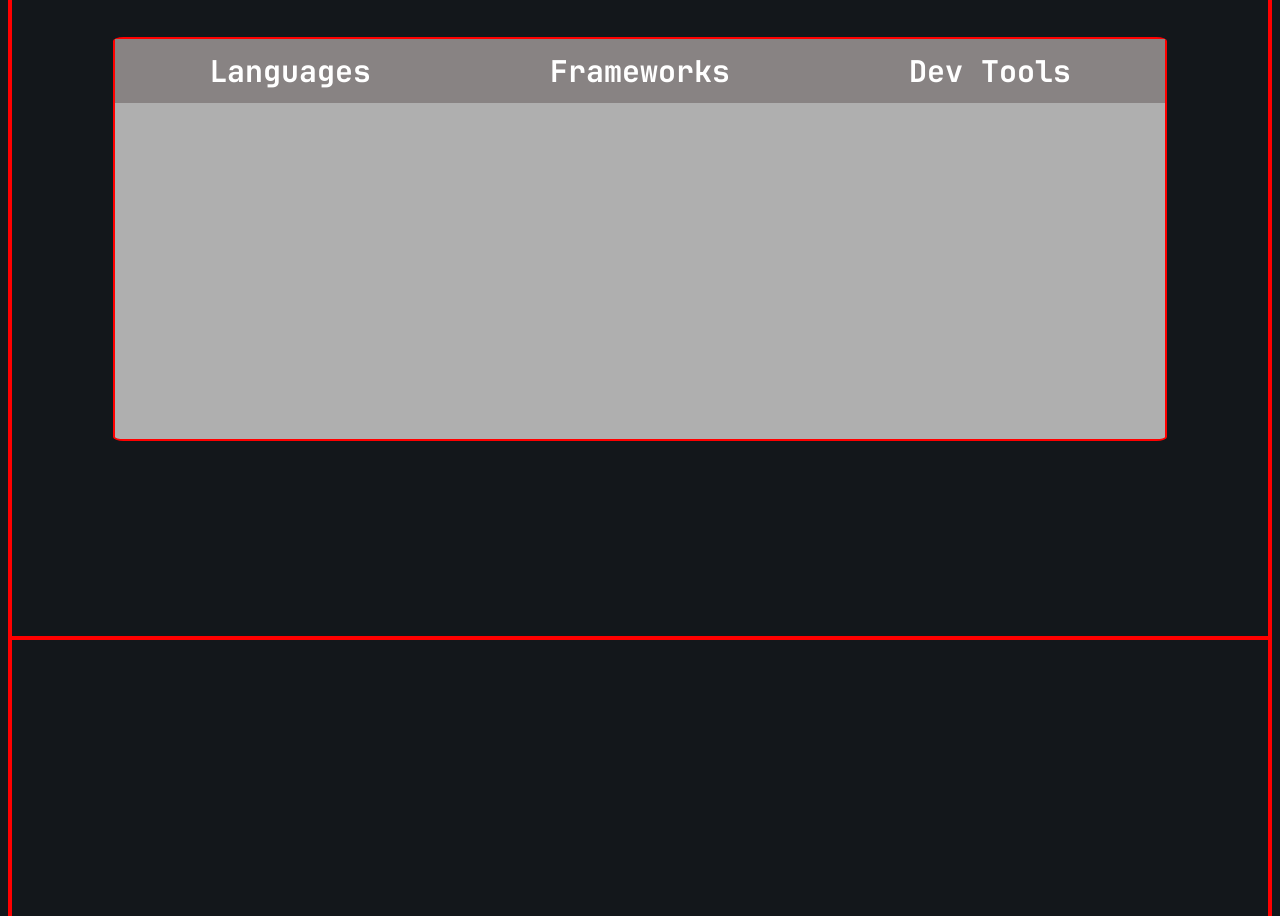
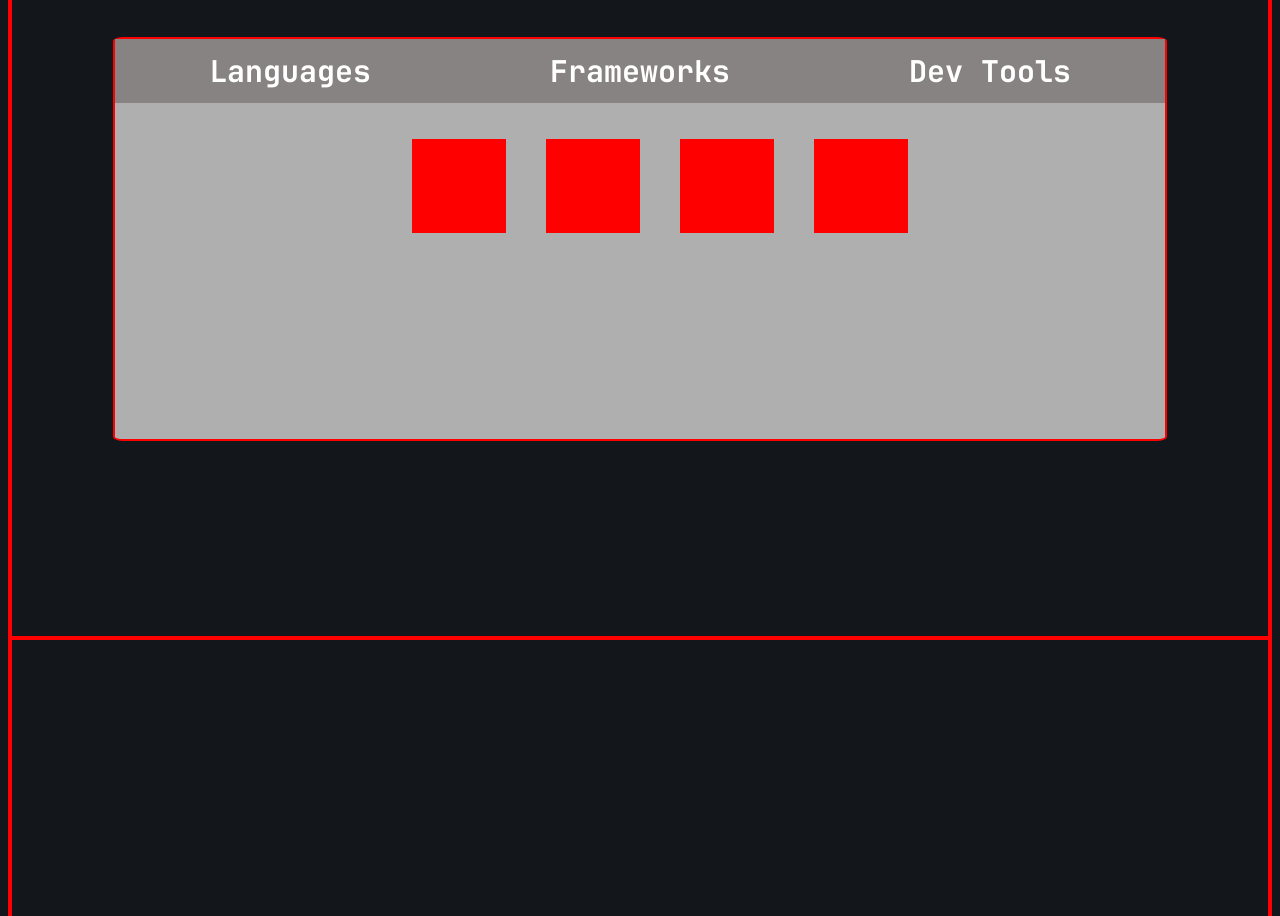
Before and after one commit to timliiang/timliiang.github.io, a React (Vite) app: page / in a window 1280 px wide. Shown: the part 1180-2096 px from the top of the page. Built offline with nearby package versions, Linux system fonts and the light colour scheme.

Commit message:
skills section bare bones

```diff
--- a/src/SkillCard.css
+++ b/src/SkillCard.css
@@ -2,4 +2,6 @@
     width: 90px;
     height: 90px;
     background-color: red;
+    margin: 20px;
+    display: inline-block;
 }
--- a/src/SkillCard.jsx
+++ b/src/SkillCard.jsx
@@ -1,9 +1,9 @@
 import './SkillCard.css'
 
-export default function SkillCard(img, txt) {
+export default function SkillCard(img, name) {
     return(
-        <div class="skillCardContainer">
-
+        <div className="skillCardContainer">
+            <p>{name}</p>
         </div>
     );
 }
--- a/src/Skills.css
+++ b/src/Skills.css
@@ -20,5 +20,13 @@
         height: 64px;
         border: none;
         margin: 0px;
+        cursor: pointer;
+    }
+    button:hover {
+            background-color:#b31d1d;
+            transition-duration: 400ms;
+    }
+    li {
+      display: inline-block;
     }
 }
--- a/src/Skills.jsx
+++ b/src/Skills.jsx
@@ -1,17 +1,55 @@
 import './Skills.css'
-import skillCard from './SkillCard.jsx'
+import SkillCard from './SkillCard.jsx'
+import { useState } from 'react';
 
 export default function Skills() {
+    const languages = [
+        { img: '', name: 'Python'},
+        { img: '', name: 'Java'},
+        { img: '', name: 'C'},
+        { img: '', name: 'JavaScript'}
+    ];
+    const tools = [
+        { img: '', name: 'VSC'},
+        { img: '', name: 'Linux'}
+    ];
+    const frameworks = [
+        { img: '', name: 'React'}
+    ]
+
+    const [skillType, setSkillType] = useState("languages");
+
+    function mapSkill(arr) {
+        return arr.map(item => (
+            <li key={item.name}>
+                <SkillCard src={item.img} name={item.name} />
+            </li>
+        ));
+    }
+
+    let skillList;
+    switch (skillType) {
+        case "frameworks":
+            skillList = mapSkill(frameworks);
+            break;
+        case "tools":
+            skillList = mapSkill(tools);
+            break;
+        default: /* languages */
+            skillList = mapSkill(languages);
+            break;
+    }
+
     return (
         <div className="skillsContainer" id="skills">
             <h1>Skills</h1>
             <br></br>
             <div className="skillsBox">
-                <button id="Languages">Languages</button>
-                <button id="Frameworks">Frameworks</button>
-                <button id="Dev Tools">Dev Tools</button>
+                <button onClick={() => setSkillType("languages")} id="Languages">Languages</button>
+                <button onClick={() => setSkillType("frameworks")} id="Frameworks">Frameworks</button>
+                <button onClick={() => setSkillType("tools")} id="Dev Tools">Dev Tools</button>
                 <br />
-                <skillCard />
+                <ul>{skillList}</ul>
             </div>
         </div>
     );
```
Also changed, not shown: src/containerCard.css (deleted, +0 -7 lines), src/containerCard.jsx (deleted, +0 -10 lines).
